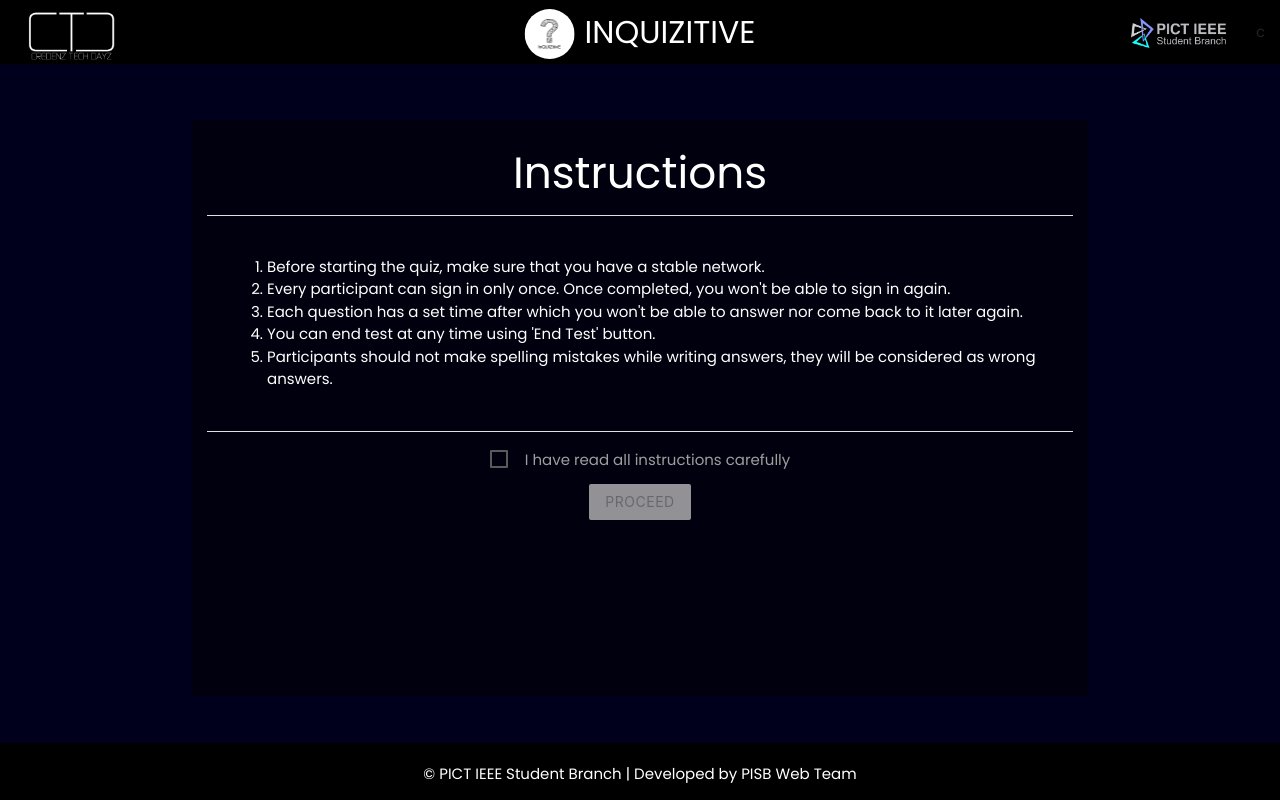
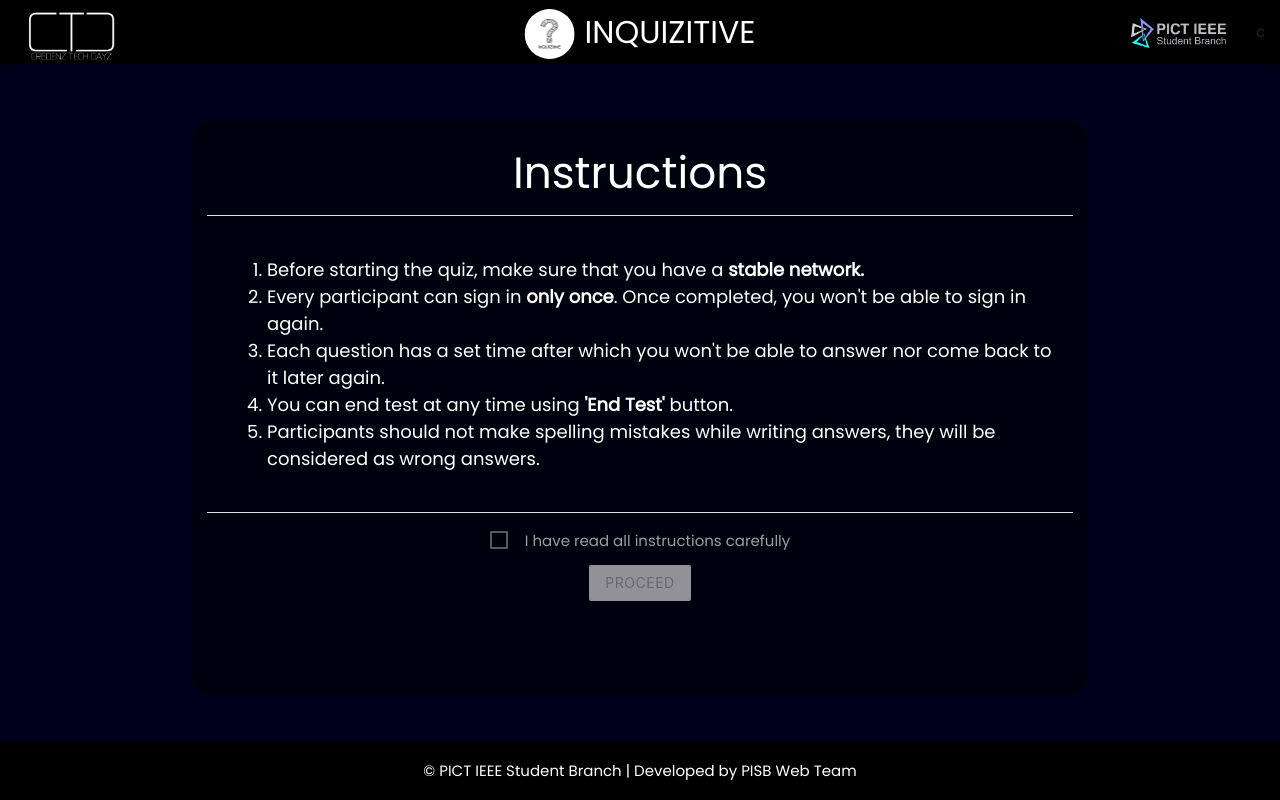
Before and after one commit to credenz/Inquizitive-Frontend, a React (Create React App) app: page /ins in a window 1280 px wide. Built offline with nearby package versions, Linux system fonts and the light colour scheme.

Commit message:
Asthetic Changes

```diff
--- a/src/components/Endpage/Endpage.css
+++ b/src/components/Endpage/Endpage.css
@@ -16,4 +16,5 @@
     padding-bottom: 40px;
     background-color: rgba(0, 0, 0, 0.486);
     margin-bottom: 90px !important;
+    border-radius: 20px;
 }
--- a/src/components/Endpage/Endpage.js
+++ b/src/components/Endpage/Endpage.js
@@ -4,6 +4,7 @@ import './Endpage.css'
 import ctd from "../../images/ctd.png";
 import pisb from "../../images/PISB.png";
 import inquzi from "../../images/inquizitive.png";
+import Footer from '../Home/Footer/Footer';
 const Endpage = () => {
     return (
       <div>
@@ -69,11 +70,7 @@ const Endpage = () => {
             </div>
           </main>
         </div>
-        <footer className="page-footer black ">
-          <p className="center ">
-            © PICT IEEE Student Branch | Developed by PISB Web Team
-          </p>
-        </footer>
+        <Footer />
       </div>
     );
 }
--- a/src/components/Instructions/Instruction.js
+++ b/src/components/Instructions/Instruction.js
@@ -4,6 +4,7 @@ import "./ins.css";
 import ctd from "../../images/ctd.png";
 import pisb from "../../images/PISB.png";
 import inquzi from "../../images/inquizitive.png";
+import Footer from "../Home/Footer/Footer";
 const Instruction = () => {
   const [isActive, setActive] = useState(false);
   const [dest, setDest] = useState("/ins");
@@ -108,10 +109,10 @@ const Instruction = () => {
             <div className="">
               <p className="text">
                 <ol>
-                  <li>Before starting the quiz, make sure that you have a stable network.</li>
-                  <li>Every participant can sign in only once. Once completed, you won't be able to sign in again.</li>
+                  <li>Before starting the quiz, make sure that you have a <b>stable network.</b></li>
+                  <li>Every participant can sign in <b>only once</b>. Once completed, you won't be able to sign in again.</li>
                   <li>Each question has a set time after which you won't be able to answer nor come back to it later again.</li>
-                  <li>You can end test at any time using 'End Test' button.</li>
+                  <li>You can end test at any time using <b>'End Test'</b> button.</li>
                   <li>Participants should not make spelling mistakes while writing answers, they will be considered as wrong answers.</li>
                 </ol>
               </p>
@@ -135,11 +136,7 @@ const Instruction = () => {
             </div>
           </main>
         </div>
-        <footer className="page-footer black ">
-          <p className="center ">
-            © PICT IEEE Student Branch | Developed by PISB Web Team
-          </p>
-        </footer>
+        <Footer />
         {/* <footer className="page-footer grey darken-4 hide-on-mid-and-down"></footer> */}
       </div>
     </div>
--- a/src/components/Instructions/ins.css
+++ b/src/components/Instructions/ins.css
@@ -7,6 +7,7 @@
     left:50%;
     transform:translate(-50%,0);
     overflow: scroll;
+    border-radius: 20px;
 
     /* left: 50%;
     transform: translate(-50%, -50%); */
@@ -40,6 +41,7 @@
   }
 .text {
   margin: 40px 20px 40px 20px;
+  font-size: 1.2rem;
 }
 .pisb {
   height: 60px;
```
